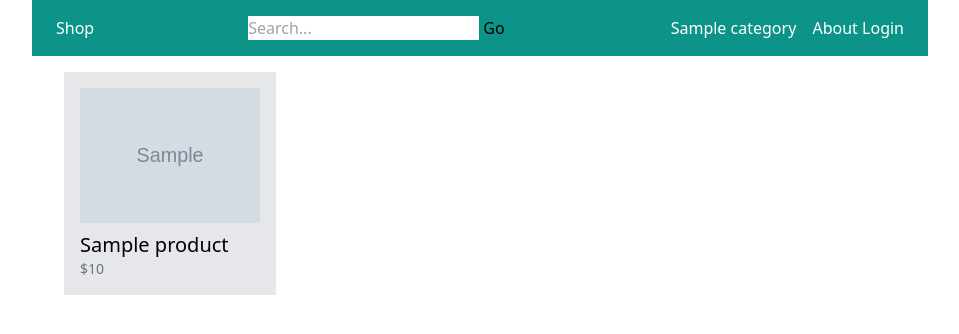
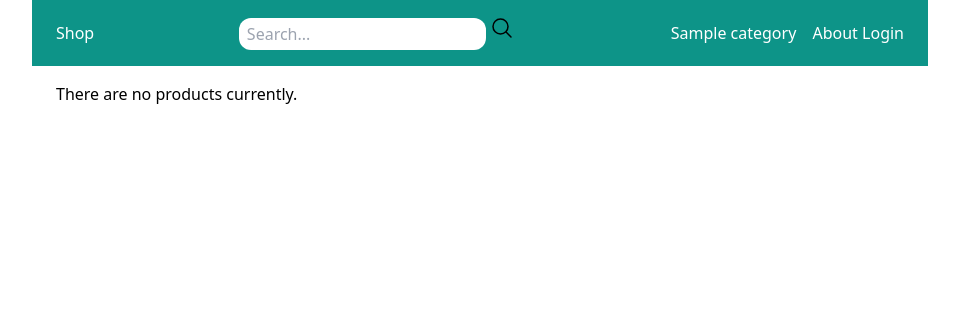
Before and after one commit to billybboy/ecommerce-django, a Django app: a page that uses app/templates/app/base.html in a window 1280 px wide. Shown: the top 334 px of the page, without its empty margins (160-1119 px from the left). Run offline with Django 4.2, Linux system fonts and the light colour scheme; tables that the repository leaves empty hold one stand-in row (values such as "Sample post"); grey boxes marked "Sample" are stand-in pictures; some libraries are stand-ins or nearby versions.

Commit message:
refactor code

```diff
--- a/app/templates/app/base.html
+++ b/app/templates/app/base.html
@@ -18,8 +18,12 @@
 
             <div class="search">
                 <form method="get" action="/search/">
-                    <input type="search" name="query" placeholder="Search...">
-                    <button>Go</button>
+                    <input type="search" name="query" placeholder="Search..." class="px-2 py-1 rounded-xl">
+                    <button>
+                        <svg xmlns="http://www.w3.org/2000/svg" fill="none" viewBox="0 0 24 24" stroke-width="1.5" stroke="currentColor" class="w-6 h-6">
+                            <path stroke-linecap="round" stroke-linejoin="round" d="M21 21l-5.197-5.197m0 0A7.5 7.5 0 105.196 5.196a7.5 7.5 0 0010.607 10.607z" />
+                          </svg>
+                    </button>
                 </form>
             </div>
 
--- a/app/views.py
+++ b/app/views.py
@@ -2,7 +2,7 @@ from django.shortcuts import render
 from category.models import Product
 
 def index(request):
-    products = Product.objects.all()[0:10]
+    products = Product.objects.filter(status=Product.ACTIVE)[0:10]
     return render(request, 'app/index.html', {
         'products': products
     })
--- a/category/models.py
+++ b/category/models.py
@@ -15,6 +15,19 @@ class Category(models.Model):
 
 
 class Product(models.Model):
+    DRAFT = 'draft'
+    WATING_APPROVAL = 'waitingapproval'
+    ACTIVE = 'active'
+    DELETED = 'deleted'
+
+    STATUS_CHOICES = (
+        (DRAFT, 'draft'),
+        (WATING_APPROVAL, 'Waiting approval'),
+        (ACTIVE, 'active'),
+        (DELETED, 'deleted')
+    )
+
+
     user = models.ForeignKey(app.User, related_name='products', on_delete=models.CASCADE)
     category = models.ForeignKey(Category, related_name='products', on_delete=models.CASCADE)
     title = models.CharField(max_length=50)
@@ -24,9 +37,13 @@ class Product(models.Model):
     image = models.ImageField(upload_to='uploads/product_images/', blank=True)
     created_at = models.DateTimeField(auto_now_add=True)
     updated_at = models.DateTimeField(auto_now=True)
+    status = models.CharField(max_length=50, choices=STATUS_CHOICES, default=ACTIVE)
 
     def __str__(self):
         return self.title
 
     def get_display_price(self):
         return self.price
+
+    class Meta:
+        ordering = ['-created_at']
--- a/category/templates/category/category_detail.html
+++ b/category/templates/category/category_detail.html
@@ -5,19 +5,5 @@
 {% endblock %}
 
 {% block content %}
-    <div class="flex flex-wrap">
-        {% for product in products %}
-        <div class="product w-1/4 p-4 mx-2 bg-gray-200">
-            {% if product.image %}
-                <div class="image mb-2">
-                    <img src="{{ product.image.url }}" alt="Image of {{ product.title }}">
-                </div>
-            {% endif %}
-            <a href="{% url 'category:product_detail' product.category.slug product.slug %}"
-            <h2 class="text-xl">{{ product.title }}</h2>
-            <p class="text-sm text-gray-500">${{ product.get_display_price }}</p>
-            </a>
-        </div>
-        {% endfor %}
-    </div>
+    {% include 'category/partials/products.html' %}
 {% endblock %}
--- /dev/null
+++ b/category/templates/category/partials/products.html
@@ -0,0 +1,19 @@
+<div class="flex flex-wrap">
+    {% if products %}
+    {% for product in products %}
+        <div class="product w-1/4 p-4 mx-2 my-4 bg-gray-200">
+            <a href="{% url 'category:product_detail' product.category.slug product.slug %}">
+                {% if product.image %}
+                    <div class="image mb-2">
+                        <img src="{{ product.image.url }}" alt="Image of {{ product.title }}">
+                    </div>
+                {% endif %}
+            <h2 class="text-xl">{{ product.title }}</h2>
+            <p class="text-sm text-gray-500">${{ product.get_display_price }}</p>
+            </a>
+        </div>
+    {% endfor %}
+    {% else %}
+        <h1>There are no products currently.</h1>
+    {% endif %}
+    </div>
--- a/category/views.py
+++ b/category/views.py
@@ -5,7 +5,7 @@ from .models import Product, Category
 
 def search(request):
     query = request.GET.get('query', '')
-    products = Product.objects.filter(Q(title__icontains=query) | Q(description__icontains=query))
+    products = Product.objects.filter(status=Product.ACTIVE).filter(Q(title__icontains=query) | Q(description__icontains=query))
 
     return render(request, 'category/search.html', {
         'query': query,
@@ -14,7 +14,7 @@ def search(request):
 
 def category_detail(request, slug):
     category = get_object_or_404(Category, slug=slug)
-    products = category.products.all()
+    products = category.products.filter(status=Product.ACTIVE)
     return render(request, 'category/category_detail.html',{
         'category': category,
         'products': products
@@ -22,7 +22,7 @@ def category_detail(request, slug):
 
 
 def product_detail(request, category_slug, slug):
-    product = get_object_or_404(Product, slug=slug)
+    product = get_object_or_404(Product, slug=slug, status=Product.ACTIVE)
 
     return render(request, 'category/product_detail.html', {
         'product': product
--- a/userprofile/templates/userprofile/mystore.html
+++ b/userprofile/templates/userprofile/mystore.html
@@ -20,9 +20,9 @@ My store
 
     <h2 class="mt-6 text-xl">My Products</h2>
 
-    {% if request.user.products.all %}
+    {% if products %}
         <div class="flex flex-wrap">
-            {% for product in request.user.products.all %}
+            {% for product in products %}
                 <div class="product w-1/4 p-4 mx-2 bg-gray-200">
                     <a href="{% url 'category:product_detail' product.category.slug product.slug %}">
                         {% if product.image %}
--- a/userprofile/templates/userprofile/vendor_detail.html
+++ b/userprofile/templates/userprofile/vendor_detail.html
@@ -4,7 +4,7 @@
 <div class="text-2xl mb-3">{{ user.email }}</div>
 
 <div class="flex flex-wrap">
-    {% for product in user.products.all %}
+    {% for product in products %}
     <div class="product w-1/4 p-4 mx-2 bg-gray-200">
         {% if product.image %}
             <div class="image mb-2">
--- a/userprofile/urls.py
+++ b/userprofile/urls.py
@@ -15,4 +15,5 @@ urlpatterns = [
     path('mystore/', views.mystore, name='mystore'),
     path('mystore/add_product/', views.add_product, name='add_product'),
     path('mystore/edit_product/<int:pk>/', views.edit_product, name='edit_product'),
+    path('mystore/delete_producr/<int:pk>', views.delete_product, name='delete_product')
 ]
```
Also changed, not shown: app/templates/app/index.html (+1 -19 lines), category/forms.py (+17 -0 lines), category/templates/category/search.html (+1 -15 lines), userprofile/templates/userprofile/add_product.html (deleted, +0 -19 lines), userprofile/templates/userprofile/product_form.html (added, +22 -0 lines), userprofile/views.py (+21 -5 lines), category/migrations/0004_alter_product_options_product_status.py (added).
